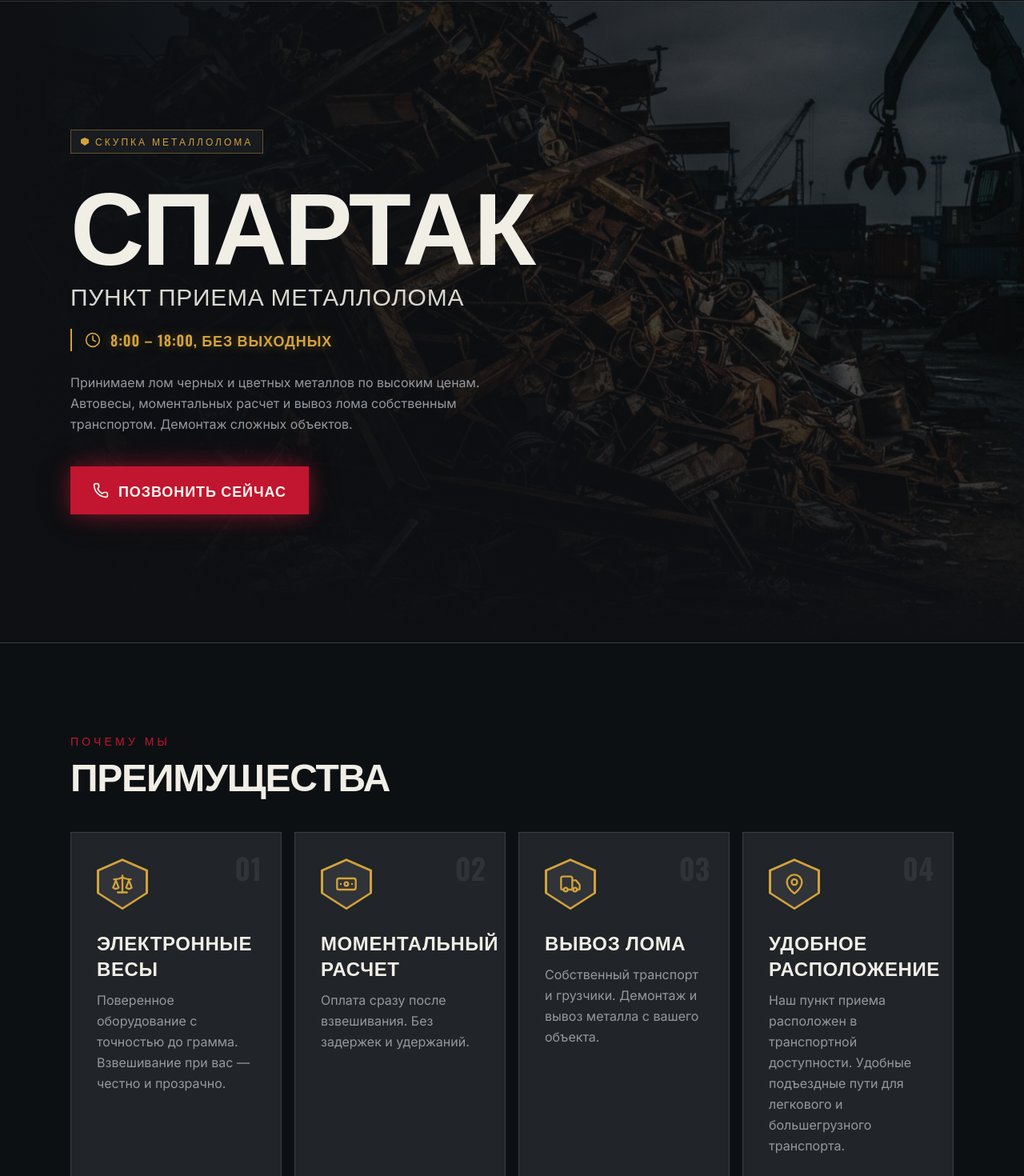
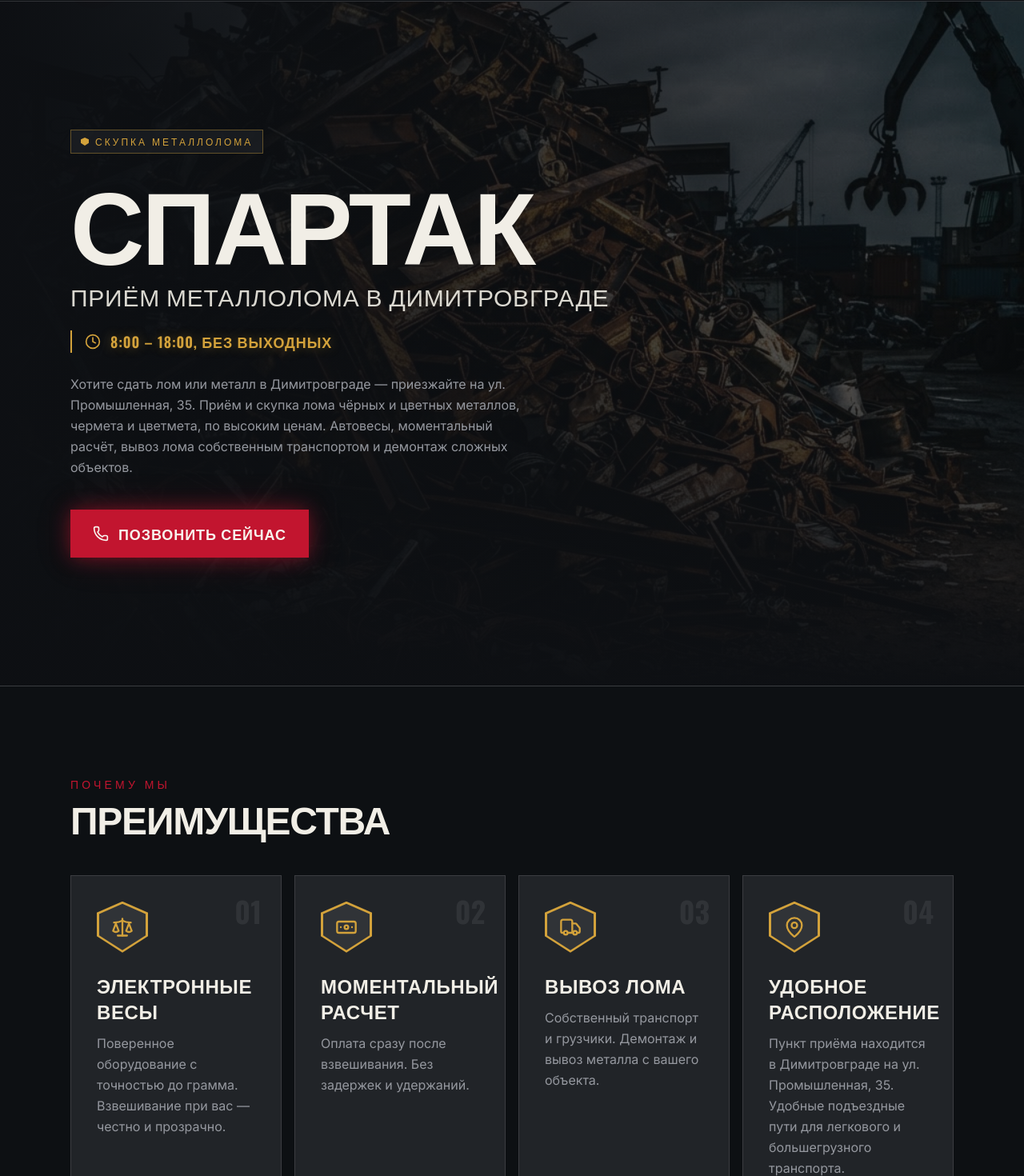
Before and after one commit to mvplvl04-hub/spartak, a Next.js app in the folder spartak-end/: page / in a window 1280 px wide. Shown: the part 63-1533 px from the top of the page at 80% size. Built offline with nearby package versions, Linux system fonts and the light colour scheme.

Commit message:
Add files via upload

```diff
--- a/spartak-end/components/advantages-section.tsx
+++ b/spartak-end/components/advantages-section.tsx
@@ -20,7 +20,7 @@ const ITEMS = [
   {
     icon: MapPin,
     title: 'Удобное расположение',
-    text: 'Наш пункт приема расположен в транспортной доступности. Удобные подъездные пути для легкового и большегрузного транспорта.',
+    text: 'Пункт приёма находится в Димитровграде на ул. Промышленная, 35. Удобные подъездные пути для легкового и большегрузного транспорта.',
   },
 ]
 
--- a/spartak-end/components/contacts-section.tsx
+++ b/spartak-end/components/contacts-section.tsx
@@ -21,7 +21,7 @@ export function ContactsSection() {
             Где мы
           </p>
           <h2 className="mt-2 font-display text-4xl font-bold uppercase tracking-tight text-milk sm:text-5xl">
-            Контакты
+            Контакты в Димитровграде
           </h2>
         </Reveal>
 
--- a/spartak-end/components/hero-section.tsx
+++ b/spartak-end/components/hero-section.tsx
@@ -32,14 +32,12 @@ export function HeroSection() {
             as="div"
             className="font-display text-7xl font-bold uppercase leading-[0.9] tracking-tight text-milk text-balance sm:text-8xl lg:text-9xl"
           >
-            <h1 className="inline">Спартак</h1>
-          </Reveal>
-
-          <Reveal
-            delay={110}
-            className="mt-5 font-display text-2xl font-medium uppercase tracking-wide text-milk/90 sm:text-3xl"
-          >
-            Пункт приема металлолома
+            <h1>
+              Спартак
+              <span className="mt-5 block font-display text-2xl font-medium uppercase leading-tight tracking-wide text-milk/90 sm:text-3xl">
+                Приём металлолома в Димитровграде
+              </span>
+            </h1>
           </Reveal>
 
           <Reveal delay={160} className="mt-6 inline-flex items-center gap-3 border-l-2 border-gold pl-4">
@@ -50,9 +48,11 @@ export function HeroSection() {
           </Reveal>
 
           <Reveal delay={210} className="mt-6 max-w-xl leading-relaxed text-muted-foreground">
-            Принимаем лом черных и цветных металлов по высоким ценам.
-            Автовесы, моментальных расчет и вывоз лома собственным
-            транспортом. Демонтаж сложных объектов.
+            Хотите сдать лом или металл в Димитровграде — приезжайте на
+            ул. Промышленная, 35. Приём и скупка лома чёрных и цветных
+            металлов, чермета и цветмета, по высоким ценам. Автовесы,
+            моментальный расчёт, вывоз лома собственным транспортом
+            и демонтаж сложных объектов.
           </Reveal>
 
           <Reveal delay={260} className="mt-10 flex flex-wrap items-center gap-4">
```
